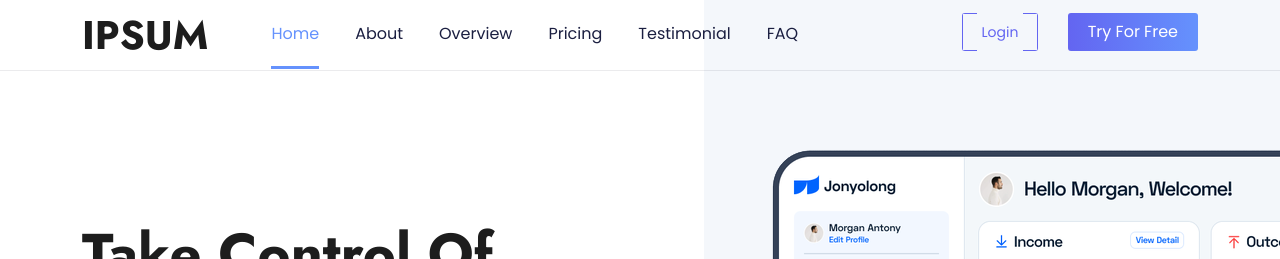
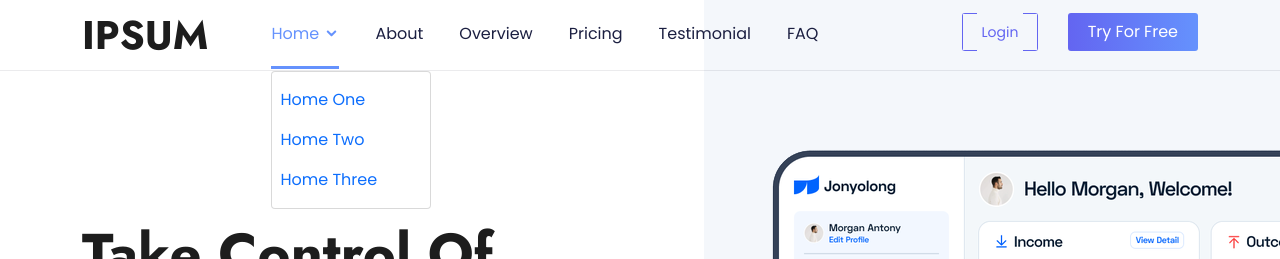
Before and after one commit to foysalimran/Ipsum-landingpage, a website: page index.html in a window 1280 px wide. Both pictures are taken after a click on the button "Home". Shown: the top 259 px of the page. Drawn offline with nearby package versions, Linux system fonts and the light colour scheme.

Commit message:
[dropdown]

```diff
--- a/assets/js/custom.js
+++ b/assets/js/custom.js
@@ -227,7 +227,7 @@
 
   /******************** DOCUMENT READY FUNCTION ********************/
   $(function () {
-    PATH.MenuClose();
+    // PATH.MenuClose();
     PATH.HeaderOnePageNav();
     PATH.HeaderSticky();
     PATH.HeroVideo();
--- a/index.html
+++ b/index.html
@@ -42,12 +42,11 @@
           </a>
           <div class="collapse navbar-collapse" id="navbarSupportedContent">
             <ul id="onepage-nav" class="navbar-nav menu me-lg-auto">
-              <li class="nav-item dropdown submenu">
-                <a class="nav-link active scroll dropdown-toggle" href="#hero"
-                  >Home</a
+              <li class="nav-item dropdown">
+                <a class="nav-link active scroll dropdown-toggle"  id="navbarDropdown" role="button" data-bs-toggle="dropdown" aria-expanded="false" href="#hero"
+                  >Home <i class="icofont-rounded-down"></i></a
                 >
-                <i class="ti-angle-down mobile_dropdown_icon"></i>
-                <ul class="dropdown-menu">
+                <ul class="dropdown-menu" aria-labelledby="navbarDropdown">
                   <li class="nav-item">
                     <a href="index.html" class="nav-link">Home One</a>
                   </li>
```
